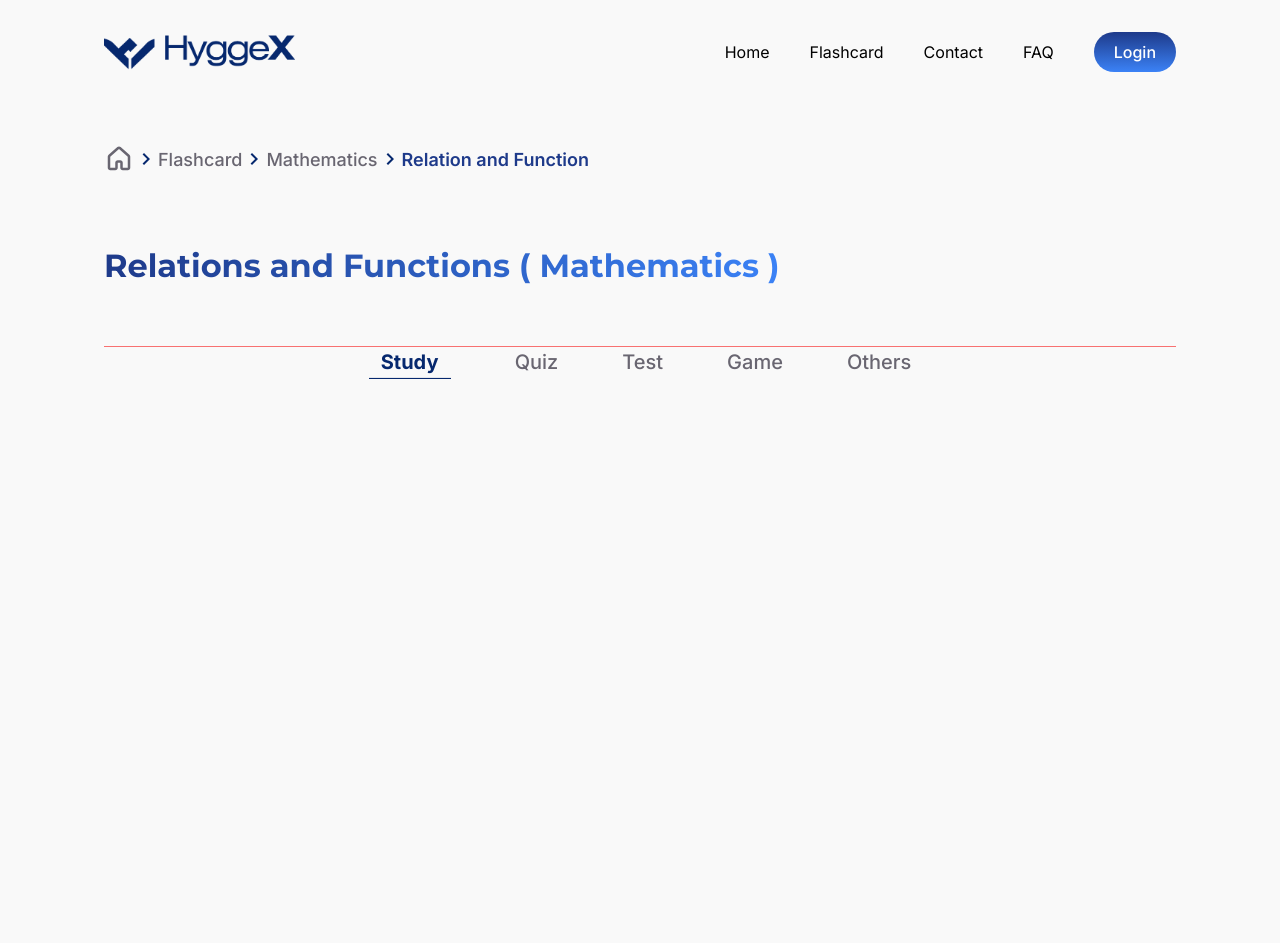
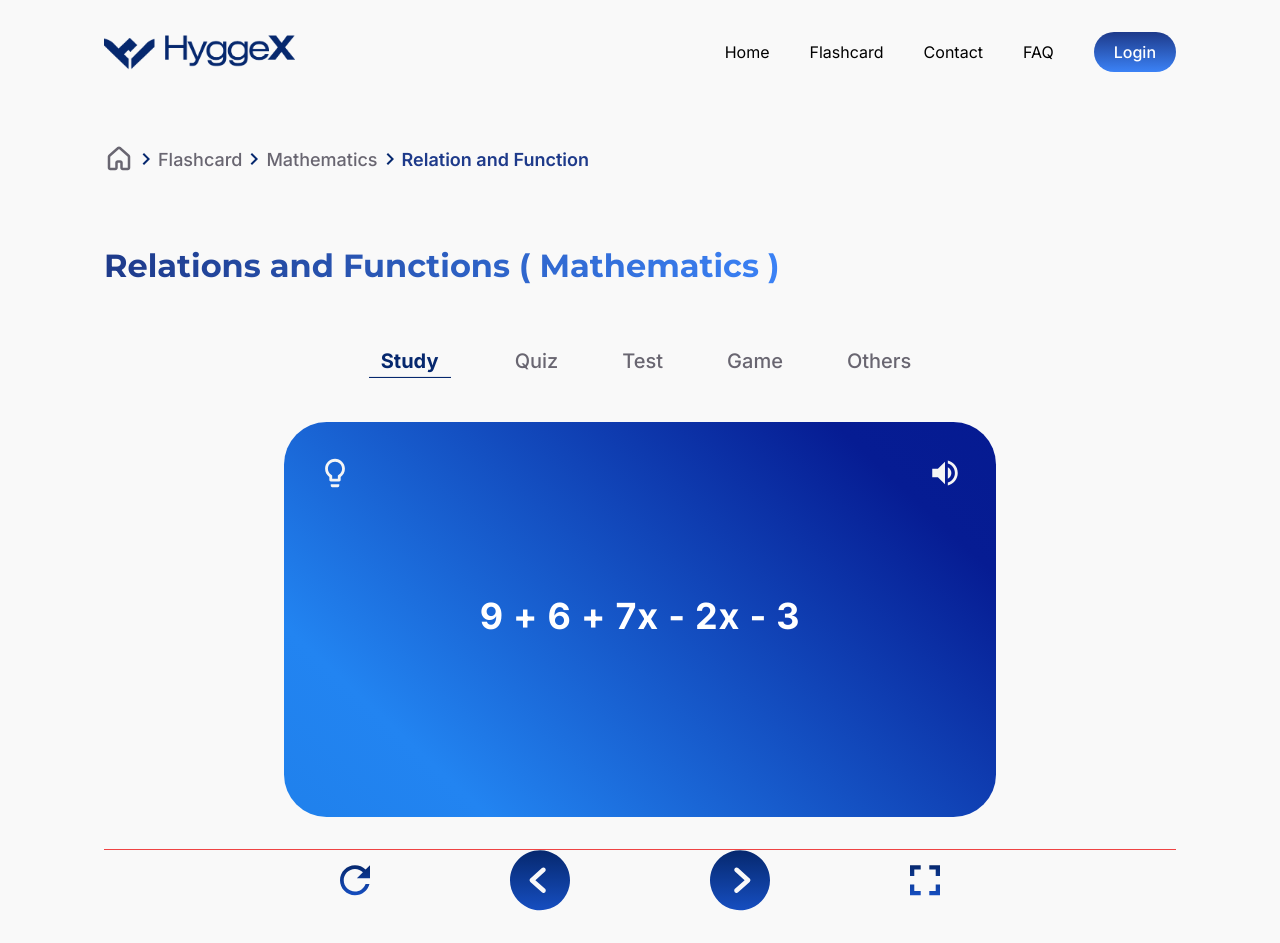
Before and after one commit to Op-Pautu/hyggex-intern, a Next.js app: page / in a window 1280 px wide. Before the commit the page ends 800 px from the top, so only its background shows below. Built offline with nearby package versions, Linux system fonts and the light colour scheme.

Commit message:
Add card and start building cardButtons

```diff
--- a/app/globals.css
+++ b/app/globals.css
@@ -6,3 +6,9 @@
 body {
   background: #F9F9F9;
 }
+
+.bg-gradient {
+  border-radius: 42.507px;
+  background: linear-gradient(223deg, #051A91 -4.31%, #061C93 14.41%, #2284F1 81.88%, #1F80EB 103.81%);
+  /* Add any other styles you need */
+}
--- a/app/page.jsx
+++ b/app/page.jsx
@@ -1,4 +1,6 @@
 import BreadCrumbs from "@/components/BreadCrumps";
+import Card from "@/components/Card";
+import CardButtons from "@/components/CardButtons";
 import Categories from "@/components/Categories";
 import Header from "@/components/Header";
 import Title from "@/components/Title";
@@ -10,6 +12,8 @@ export default function Home() {
       <BreadCrumbs />
       <Title />
       <Categories />
+      <Card />
+      <CardButtons />
     </main>
   );
 }
--- /dev/null
+++ b/components/Card.jsx
@@ -0,0 +1,44 @@
+import React from "react";
+
+const Card = () => {
+  return (
+    <div className="mt-[32px] rounded-[42.507px] bg-gradient h-[395px] w-[712px] mx-auto">
+      <div
+        id="svgContainer"
+        className="flex justify-between pt-[34px] px-[34px]"
+      >
+        <svg
+          width="35"
+          height="35"
+          viewBox="0 0 35 35"
+          fill="none"
+          xmlns="http://www.w3.org/2000/svg"
+        >
+          <path
+            d="M12.7582 29.7612C12.7582 30.5405 13.3958 31.1781 14.1752 31.1781H19.8428C20.6221 31.1781 21.2597 30.5405 21.2597 29.7612V28.3443H12.7582V29.7612ZM17.009 2.83981C11.5397 2.83981 7.09058 7.28893 7.09058 12.7582C7.09058 16.1305 8.77671 19.0918 11.3413 20.8913V24.0935C11.3413 24.8728 11.9789 25.5105 12.7582 25.5105H21.2597C22.039 25.5105 22.6766 24.8728 22.6766 24.0935V20.8913C25.2413 19.0918 26.9274 16.1305 26.9274 12.7582C26.9274 7.28893 22.4783 2.83981 17.009 2.83981ZM21.0472 18.5676L19.8428 19.4177V22.6766H14.1752V19.4177L12.9708 18.5676C12.0321 17.9168 11.2647 17.0486 10.7342 16.037C10.2038 15.0254 9.92593 13.9005 9.92441 12.7582C9.92441 8.84753 13.0983 5.67364 17.009 5.67364C20.9197 5.67364 24.0936 8.84753 24.0936 12.7582C24.0936 15.0678 22.96 17.2357 21.0472 18.5676Z"
+            fill="#F5F5F5"
+          />
+        </svg>
+        <svg
+          width="35"
+          height="35"
+          viewBox="0 0 35 35"
+          fill="none"
+          xmlns="http://www.w3.org/2000/svg"
+        >
+          <path
+            fillRule="evenodd"
+            clipRule="evenodd"
+            d="M20.8249 7.50143V4.58258C26.5067 5.87197 30.7433 10.9445 30.7433 17.0089C30.7433 23.0733 26.5067 28.1459 20.8249 29.4353V26.5164C24.9198 25.2979 27.9094 21.5005 27.9094 17.0089C27.9094 12.5173 24.9198 8.71997 20.8249 7.50143ZM5.2388 12.7582V21.2597H10.9065L17.991 28.3443V5.67361L10.9065 12.7582H5.2388ZM24.3672 17.0089C24.3669 15.8217 24.0351 14.6582 23.4093 13.6493C22.7834 12.6405 21.8884 11.8264 20.8249 11.2988V22.7049C22.9219 21.6706 24.3672 19.5169 24.3672 17.0089Z"
+            fill="#F5F5F5"
+          />
+        </svg>
+      </div>
+      <div className="text-4xl text-center text-white tracking-[0.765px] font-[700] border-red-50 pt-[105px]">
+        9 + 6 + 7x - 2x - 3
+      </div>
+    </div>
+  );
+};
+
+export default Card;
--- /dev/null
+++ b/components/CardButtons.jsx
@@ -0,0 +1,20 @@
+import React from "react";
+import Rotate from "./Svg/Rotate";
+import Left from "./Svg/Left";
+import Right from "./Svg/Right";
+import Window from "./Svg/Window";
+
+const CardButtons = () => {
+  return (
+    <div className="mt-[32px]  w-full mx-auto  border-t border-red-500">
+      <div className="flex items-center justify-center gap-[140px]">
+        <Rotate />
+        <Left />
+        <Right />
+        <Window />
+      </div>
+    </div>
+  );
+};
+
+export default CardButtons;
--- a/components/Categories.jsx
+++ b/components/Categories.jsx
@@ -2,7 +2,7 @@ import React from "react";
 
 const Categories = () => {
   return (
-    <div className="w-full mx-auto mt-[56px] border-red-400 border-t">
+    <div className="w-full mx-auto mt-[56px] ">
       <ul className="flex justify-center gap-[64px]">
         <li className="text-[20px] text-[#06286E] font-[700] text-center pb-3">
           Study
--- /dev/null
+++ b/components/Svg/Left.jsx
@@ -0,0 +1,35 @@
+import React from "react";
+
+const Left = () => {
+  return (
+    <div>
+      <svg
+        width="60"
+        height="61"
+        viewBox="0 0 60 61"
+        fill="none"
+        xmlns="http://www.w3.org/2000/svg"
+      >
+        <path
+          d="M30 0.194031C35.9334 0.194031 41.7336 1.9535 46.6671 5.24994C51.6006 8.54638 55.4457 13.2317 57.7164 18.7135C59.987 24.1953 60.5811 30.2273 59.4235 36.0467C58.266 41.8662 55.4088 47.2116 51.2132 51.4072C47.0176 55.6028 41.6721 58.46 35.8527 59.6176C30.0333 60.7751 24.0013 60.181 18.5195 57.9104C13.0377 55.6398 8.35235 51.7946 5.05591 46.8611C1.75947 41.9277 0 36.1275 0 30.194C0.0154533 22.2423 3.18112 14.6206 8.80386 8.99789C14.4266 3.37515 22.0482 0.209481 30 0.194031ZM20.3661 31.8956L31.9046 42.2802C32.3325 42.6651 32.8861 42.8806 33.4615 42.8863C33.782 42.8876 34.0991 42.8214 34.3922 42.6921C34.6854 42.5627 34.948 42.3731 35.1631 42.1356C35.3678 41.912 35.5265 41.6502 35.6301 41.3652C35.7336 41.0803 35.78 40.7777 35.7666 40.4748C35.7532 40.1719 35.6802 39.8747 35.5518 39.6C35.4234 39.3253 35.2422 39.0786 35.0185 38.874L25.3846 30.194L35.0185 21.511C35.4459 21.0922 35.6939 20.5237 35.7103 19.9255C35.7266 19.3274 35.5099 18.7462 35.106 18.3047C34.702 17.8633 34.1424 17.596 33.5451 17.5592C32.9478 17.5225 32.3596 17.7192 31.9046 18.1079L20.3661 28.4925C20.1302 28.7087 19.9417 28.9716 19.8128 29.2645C19.6839 29.5574 19.6174 29.874 19.6174 30.194C19.6174 30.5141 19.6839 30.8306 19.8128 31.1235C19.9417 31.4165 20.1302 31.6794 20.3661 31.8956Z"
+          fill="url(#paint0_linear_1_171)"
+        />
+        <defs>
+          <linearGradient
+            id="paint0_linear_1_171"
+            x1="30"
+            y1="0.194031"
+            x2="30"
+            y2="60.194"
+            gradientUnits="userSpaceOnUse"
+          >
+            <stop stop-color="#06286E" />
+            <stop offset="1" stop-color="#164EC0" />
+          </linearGradient>
+        </defs>
+      </svg>
+    </div>
+  );
+};
+
+export default Left;
--- /dev/null
+++ b/components/Svg/Right.jsx
@@ -0,0 +1,35 @@
+import React from "react";
+
+const Right = () => {
+  return (
+    <div>
+      <svg
+        width="60"
+        height="61"
+        viewBox="0 0 60 61"
+        fill="none"
+        xmlns="http://www.w3.org/2000/svg"
+      >
+        <path
+          d="M30 0.194031C24.0666 0.194031 18.2664 1.9535 13.3329 5.24994C8.39943 8.54638 4.55426 13.2317 2.28363 18.7135C0.0129984 24.1953 -0.581101 30.2273 0.576455 36.0467C1.73401 41.8662 4.59123 47.2116 8.78681 51.4072C12.9824 55.6028 18.3279 58.46 24.1473 59.6176C29.9667 60.7751 35.9987 60.181 41.4805 57.9104C46.9623 55.6398 51.6476 51.7946 54.9441 46.8611C58.2405 41.9277 60 36.1275 60 30.194C59.9845 22.2423 56.8189 14.6206 51.1961 8.99789C45.5734 3.37515 37.9518 0.209481 30 0.194031ZM39.6339 31.8956L28.0954 42.2802C27.6675 42.6651 27.1139 42.8806 26.5385 42.8863C26.218 42.8876 25.9009 42.8214 25.6078 42.6921C25.3146 42.5627 25.052 42.3731 24.8369 42.1356C24.6322 41.912 24.4735 41.6502 24.3699 41.3652C24.2664 41.0803 24.22 40.7777 24.2334 40.4748C24.2468 40.1719 24.3198 39.8747 24.4482 39.6C24.5766 39.3253 24.7578 39.0786 24.9815 38.874L34.6154 30.194L24.9815 21.511C24.5541 21.0922 24.3061 20.5237 24.2897 19.9255C24.2734 19.3274 24.4901 18.7462 24.894 18.3047C25.298 17.8633 25.8576 17.596 26.4549 17.5592C27.0522 17.5225 27.6404 17.7192 28.0954 18.1079L39.6339 28.4925C39.8698 28.7087 40.0583 28.9716 40.1872 29.2645C40.3161 29.5574 40.3826 29.874 40.3826 30.194C40.3826 30.5141 40.3161 30.8306 40.1872 31.1235C40.0583 31.4165 39.8698 31.6794 39.6339 31.8956Z"
+          fill="url(#paint0_linear_1_173)"
+        />
+        <defs>
+          <linearGradient
+            id="paint0_linear_1_173"
+            x1="30"
+            y1="0.194031"
+            x2="30"
+            y2="60.194"
+            gradientUnits="userSpaceOnUse"
+          >
+            <stop stop-color="#06286E" />
+            <stop offset="1" stop-color="#164EC0" />
+          </linearGradient>
+        </defs>
+      </svg>
+    </div>
+  );
+};
+
+export default Right;
--- /dev/null
+++ b/components/Svg/Rotate.jsx
@@ -0,0 +1,35 @@
+import React from "react";
+
+const Rotate = () => {
+  return (
+    <div>
+      <svg
+        width="30"
+        height="31"
+        viewBox="0 0 30 31"
+        fill="none"
+        xmlns="http://www.w3.org/2000/svg"
+      >
+        <path
+          d="M25.591 4.59365C24.2024 3.19562 22.5509 2.08626 20.7315 1.32955C18.9122 0.572829 16.9611 0.183719 14.9906 0.184648C6.69794 0.184648 0 6.90135 0 15.194C0 23.4867 6.69794 30.2034 14.9906 30.2034C21.9887 30.2034 27.8236 25.4192 29.4934 18.9464H25.591C24.8181 21.1406 23.3834 23.0409 21.4847 24.3851C19.586 25.7293 17.317 26.4511 14.9906 26.4511C8.78049 26.4511 3.73358 21.4042 3.73358 15.194C3.73358 8.9839 8.78049 3.93699 14.9906 3.93699C18.1051 3.93699 20.8818 5.23155 22.9081 7.27658L16.8668 13.3179H30V0.184648L25.591 4.59365Z"
+          fill="url(#paint0_linear_1_169)"
+        />
+        <defs>
+          <linearGradient
+            id="paint0_linear_1_169"
+            x1="15"
+            y1="0.184647"
+            x2="15"
+            y2="30.2034"
+            gradientUnits="userSpaceOnUse"
+          >
+            <stop stop-color="#06286E" />
+            <stop offset="1" stop-color="#164EC0" />
+          </linearGradient>
+        </defs>
+      </svg>
+    </div>
+  );
+};
+
+export default Rotate;
--- /dev/null
+++ b/components/Svg/Window.jsx
@@ -0,0 +1,37 @@
+import React from "react";
+
+const Window = () => {
+  return (
+    <div>
+      <svg
+        width="30"
+        height="31"
+        viewBox="0 0 30 31"
+        fill="none"
+        xmlns="http://www.w3.org/2000/svg"
+      >
+        <path
+          fill-rule="evenodd"
+          clip-rule="evenodd"
+          d="M4.28571 10.9083H0V0.194031H10.7143V4.47974H4.28571V10.9083ZM0 19.4797H4.28571V25.9083H10.7143V30.194H0V19.4797ZM25.7143 25.9083H19.2857V30.194H30V19.4797H25.7143V25.9083ZM19.2857 4.47974V0.194031H30V10.9083H25.7143V4.47974H19.2857Z"
+          fill="url(#paint0_linear_1_174)"
+        />
+        <defs>
+          <linearGradient
+            id="paint0_linear_1_174"
+            x1="15"
+            y1="0.194031"
+            x2="15"
+            y2="30.194"
+            gradientUnits="userSpaceOnUse"
+          >
+            <stop stop-color="#06286E" />
+            <stop offset="1" stop-color="#164EC0" />
+          </linearGradient>
+        </defs>
+      </svg>
+    </div>
+  );
+};
+
+export default Window;
```
